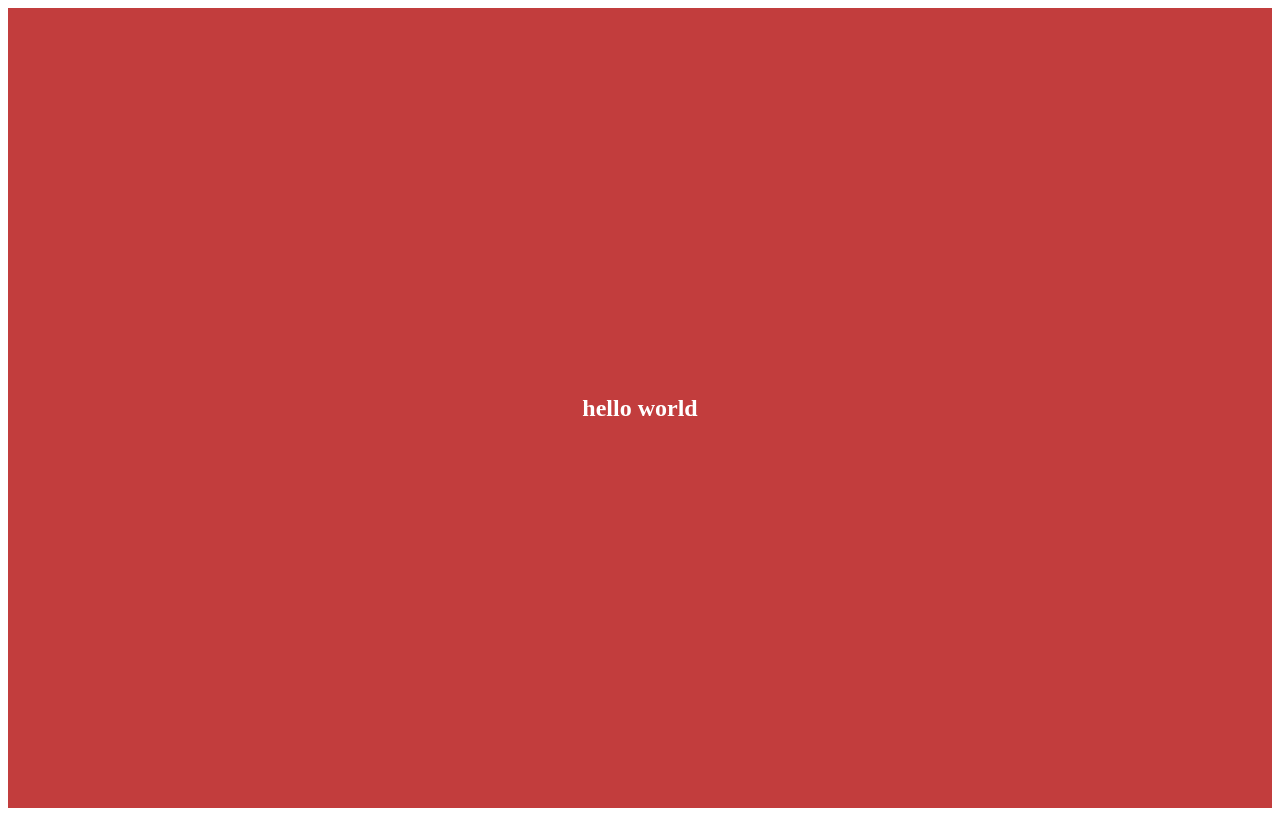
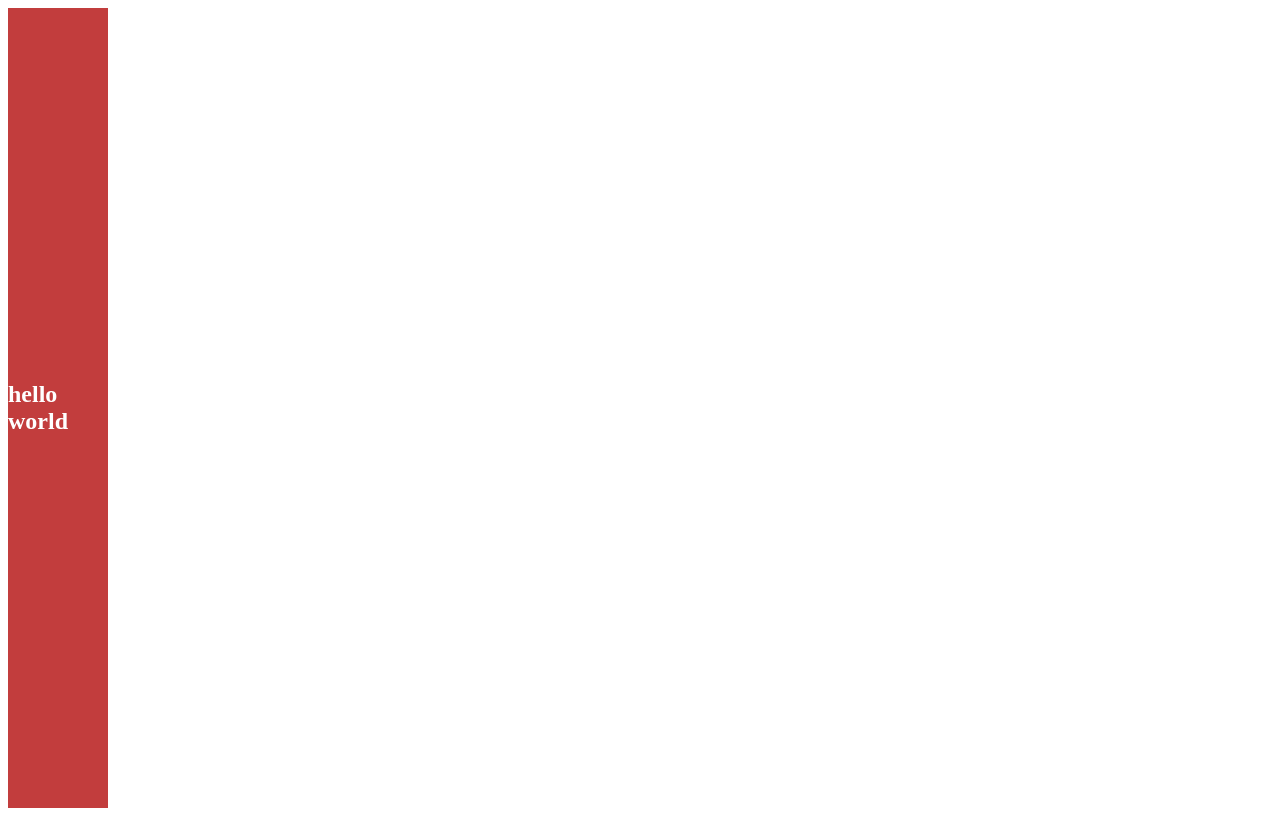
Before and after one commit to hapibear1/test, a plain HTML site: page index.html in a window 1280 px wide. Drawn offline with Linux system fonts and the light colour scheme.

Commit message:
测试ignore

```diff
--- a/css/index.css
+++ b/css/index.css
@@ -1,5 +1,7 @@
 div {
     display: flex;
+    width: 100px;
+    height: 80px;
     justify-content: center;
     align-items: center;
     height: 100vh;
```
Also changed, not shown: 1 other file.
